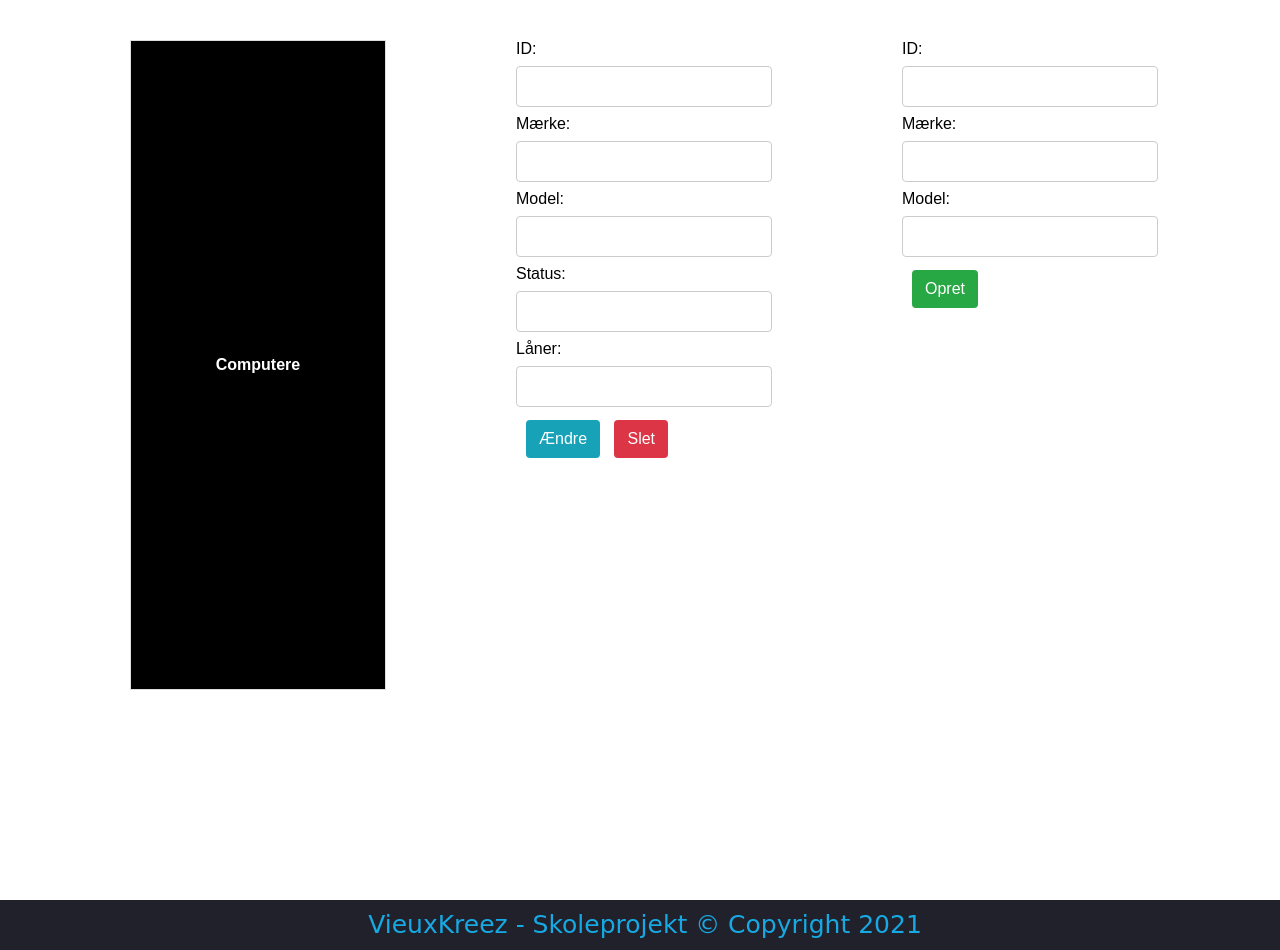
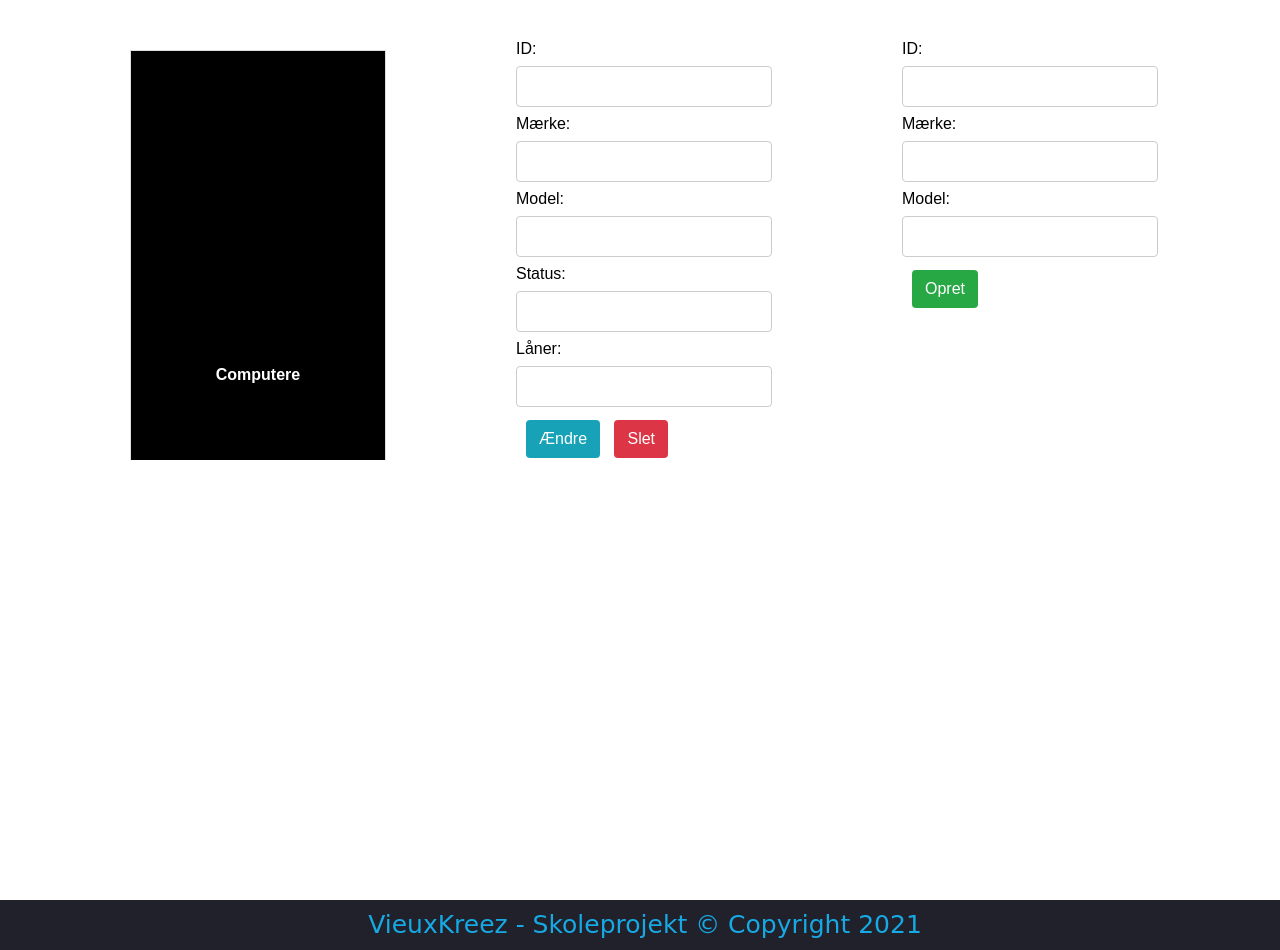
Before and after one commit to p33N/school_project-udlansregistrering, a PHP site: page /produkter.php in a window 1280 px wide. Shown: the part 150-1100 px from the top of the page. Run offline with PHP 8.4, Linux system fonts and the light colour scheme; lists and menus that the app fills with data are empty; some web fonts are replaced.

Commit message:
v0.6
List with working scrollbar

```diff
--- a/produkter.php
+++ b/produkter.php
@@ -27,6 +27,7 @@
             </div>
             <div class="content">
 
+                <div class="scrollbox">
                     <table id="productstable">
                         <tr>
                             <th>Computere</th>
@@ -49,6 +50,7 @@
 
                             </script>
                     </table>
+                </div>
 
                 <form  id="productform-edit">
                     <label for="id">ID:</label><br>
--- a/style/stylesheets.css
+++ b/style/stylesheets.css
@@ -68,14 +68,22 @@ body {
 Table list for products
 */
 
+.scrollbox  {
+    height:650px;
+    margin-left:130px;
+    margin-top:40px;
+    max-height:420px;
+    overflow:auto;
+    width: 20%;
+}
+
 #productstable {
     font-family: arial, sans-serif;
     border-collapse: collapse;
     height:650px;
-    margin-left:130px;
-    margin-top:40px;
+    margin-top:10px;
     overflow: scroll;
-    width: 20%;
+    width:100%;
 }
 
 #productstable td, th {
```
Lines whose indentation alone changed are shown as unchanged.
